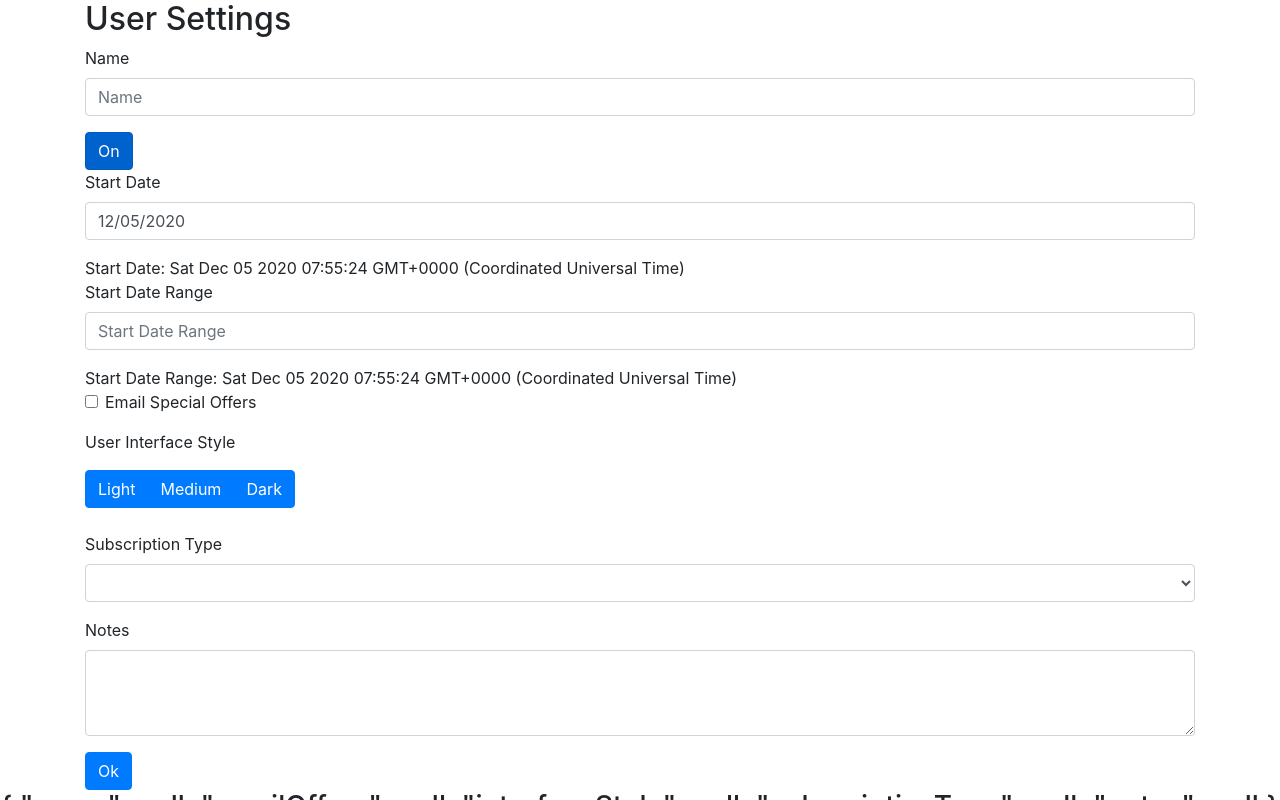
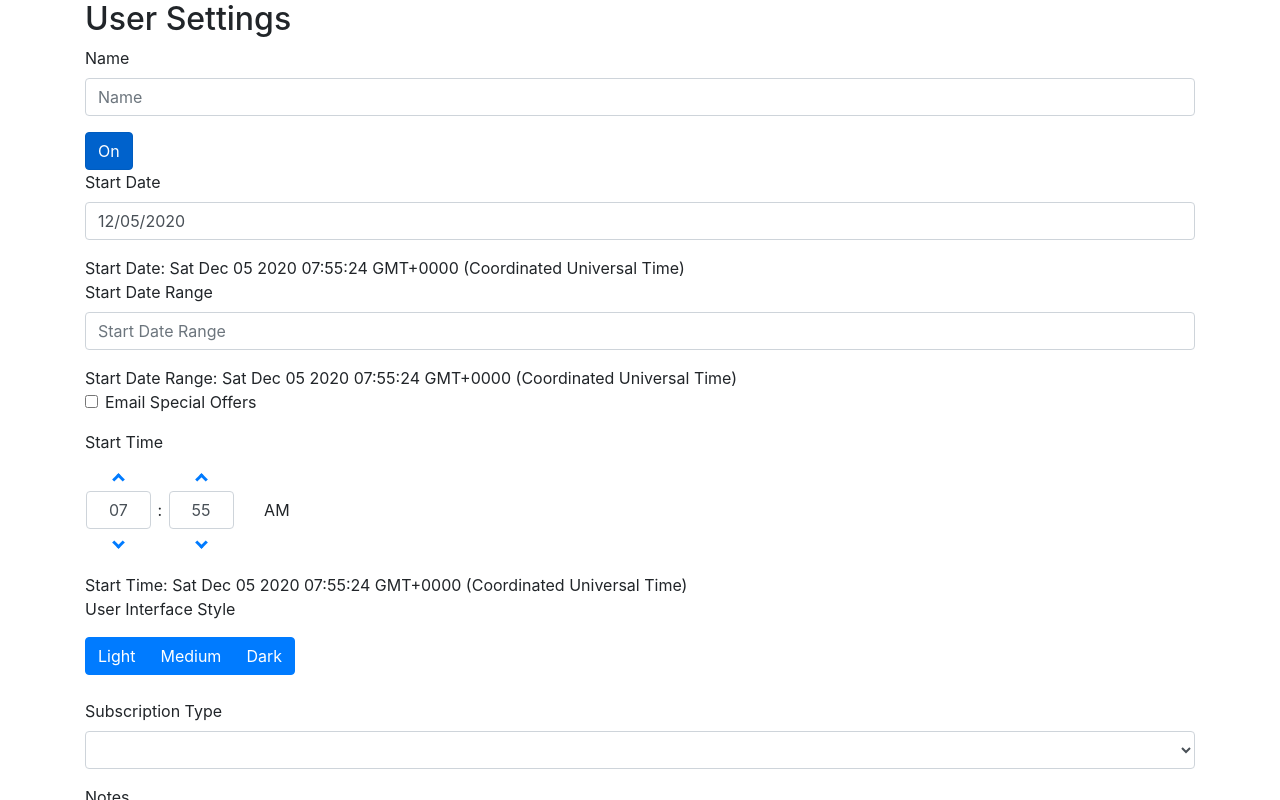
Before and after one commit to DrewShirts/angular-forms, an Angular app: page / in a window 1280 px wide. Shown: the top 800 px of the page. Built offline with nearby package versions, Linux system fonts and the light colour scheme.

Commit message:
Third-party Form Controls_Timepicker

```diff
--- a/src/app/app.module.ts
+++ b/src/app/app.module.ts
@@ -8,6 +8,7 @@
 import { UserSettingsFormComponent } from './user-settings-form/user-settings-form.component';
 import { ButtonsModule } from 'ngx-bootstrap/buttons';
 import { BsDatepickerModule } from 'ngx-bootstrap/datepicker';
+import { TimepickerModule } from 'ngx-bootstrap/timepicker';
 
 @NgModule({
   declarations: [
@@ -20,7 +21,8 @@
     HttpClientModule,
     ButtonsModule.forRoot(),
     BsDatepickerModule.forRoot(),
-    BrowserAnimationsModule
+    BrowserAnimationsModule,
+    TimepickerModule.forRoot()
   ],
   providers: [],
   bootstrap: [AppComponent]
--- a/src/app/user-settings-form/user-settings-form.component.html
+++ b/src/app/user-settings-form/user-settings-form.component.html
@@ -49,6 +49,13 @@
       </label>
     </div>
 
+    <div class="form-group">
+      <label for="startTime">Start Time</label>
+      <timepicker [(ngModel)]="startTime" name="startTime" id="startTime"></timepicker>
+    </div>
+
+    Start Time: {{ startTime }}
+
     <p>User Interface Style</p>
     <div class="form-group">
       <div class="btn-group">
--- a/src/app/user-settings-form/user-settings-form.component.ts
+++ b/src/app/user-settings-form/user-settings-form.component.ts
@@ -22,6 +22,7 @@
   singleModel = "On";
   startDate: Date;
   startDateRange: Date;
+  startTime: Date;
   userSettings : UserSettings = { ...this.originalUserSettings };
   postError: boolean = false;
   postErrorMessage: any = '';
@@ -33,6 +34,7 @@
 
     this.startDate = new Date();
     this.startDateRange = new Date();
+    this.startTime = new Date();
   }
 
 
```
